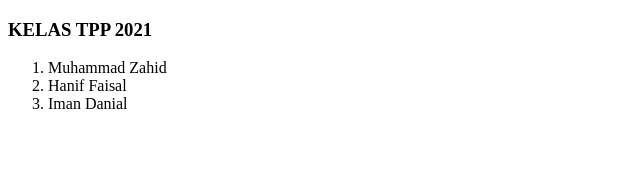
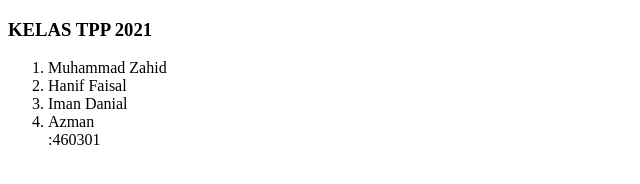
Before and after one commit to Zahid22231/datapelajar2, a plain HTML site: page staff.html in a window 1280 px wide. Shown: the whole page, without its empty margins (0-640 px from the left). Drawn offline with Linux system fonts and the light colour scheme.

Commit message:
edit file staff

```diff
--- a/staff.html
+++ b/staff.html
@@ -13,6 +13,8 @@
   <li>Muhammad Zahid</li>
   <li>Hanif Faisal</li>
   <li>Iman Danial</li>
+
+  <li>Azman <br>:460301</li>
 </ol>
 
 </body>
```
